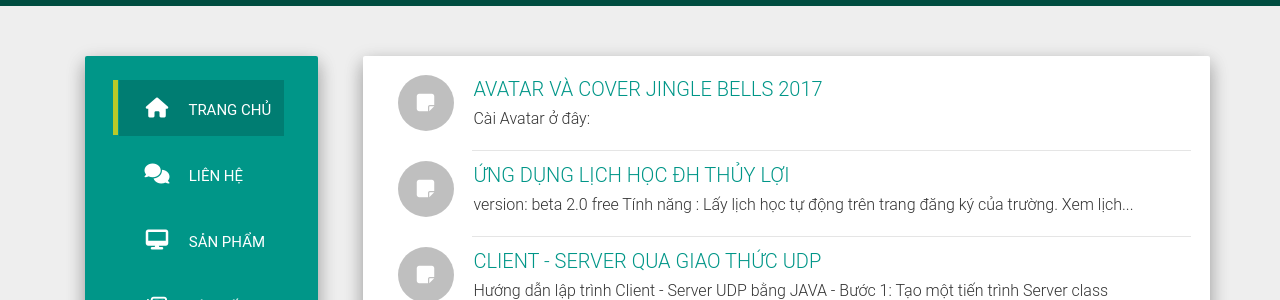
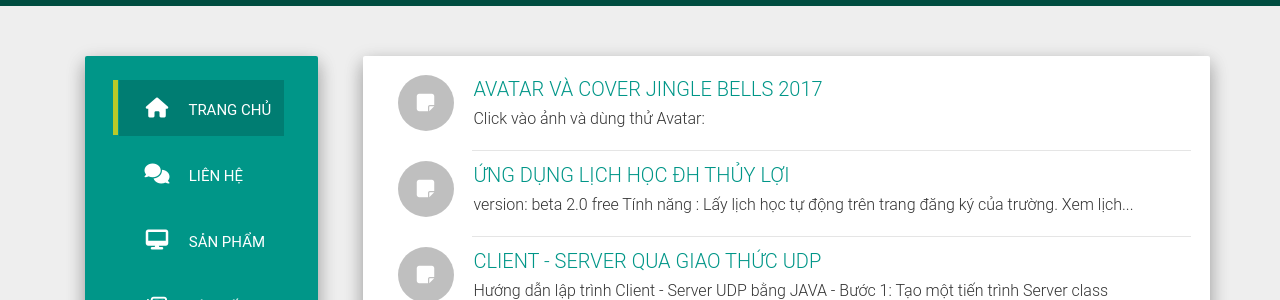
Before and after one commit to luongchung/luongchung.github.io, a Jekyll site: the page built from index.html, in a window 1280 px wide. Shown: the part 152-452 px from the top of the page. Built offline with Jekyll 4.4.1, drawn with Linux system fonts in a browser that asks for light colours; nearby versions of some CDN libraries; the list of posts is cut into pages by our own code.

```diff
--- a/_posts/2017-09-17-Cover_sdc.md
+++ b/_posts/2017-09-17-Cover_sdc.md
@@ -4,7 +4,7 @@
 date:   2017-12-16 20:50:29
 categories: others
 ---
-<p>Cài Avatar ở đây: </p>
+<p>Click vào ảnh và dùng thử Avatar: </p>
 <iframe src="https://web.facebook.com/plugins/post.php?href=https%3A%2F%2Fweb.facebook.com%2Fpermalink.php%3Fstory_fbid%3D1181798291922586%26id%3D1178643912238024&width=500" width="500" height="595" style="border:none;overflow:hidden" scrolling="no" frameborder="0" allowTransparency="true"></iframe>
 <style>
 .alo {
```
